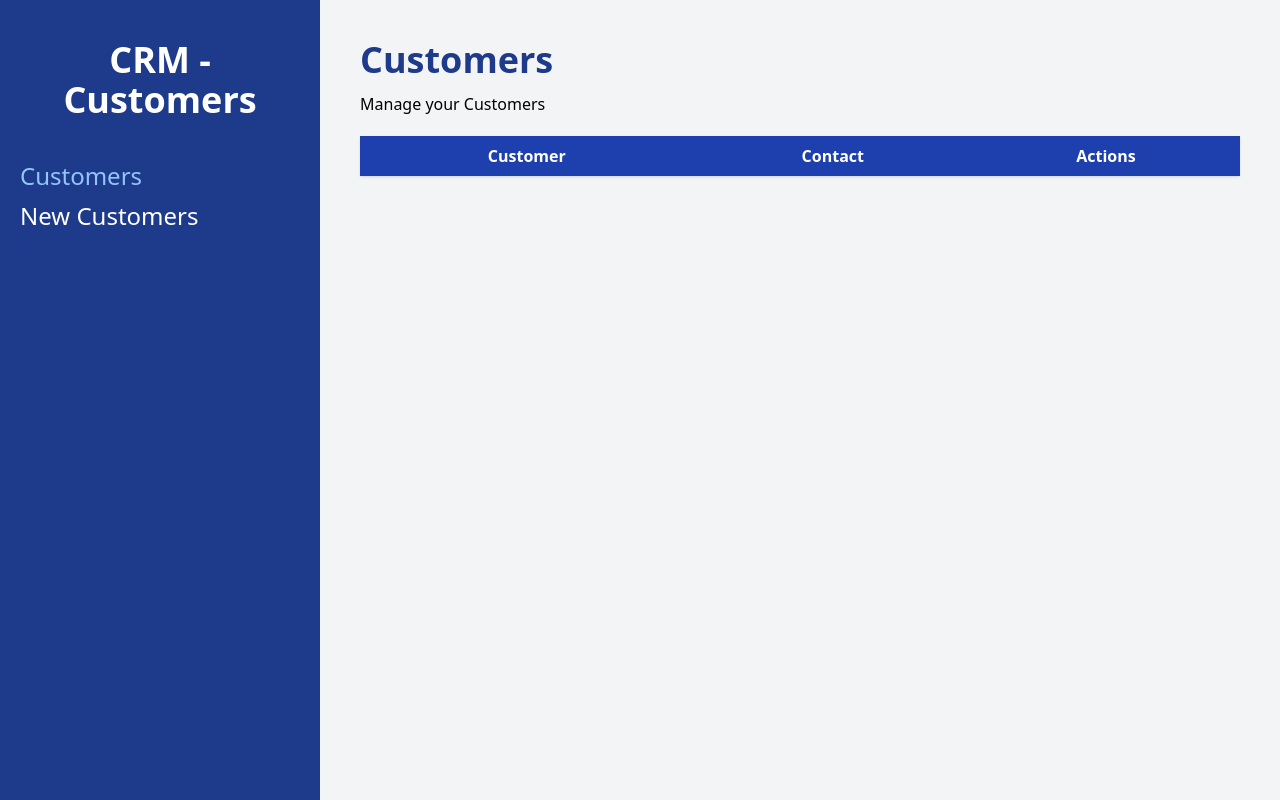
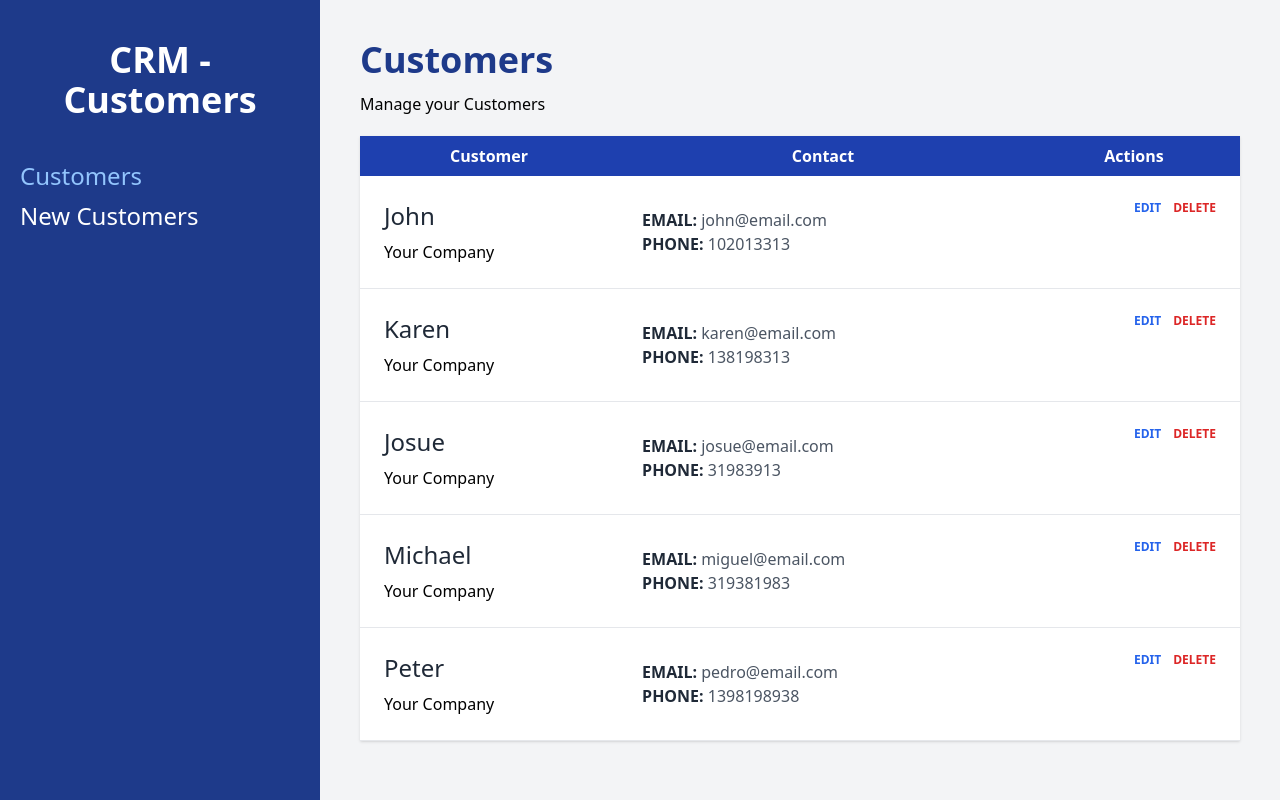
Before and after one commit to MaxiBelli/CRM, a React (Vite) app: page / in a window 1280 px wide. Built offline with nearby package versions, Linux system fonts and the light colour scheme.

Commit message:
feat: Add Iterate over Customers and Showing the information

```diff
--- /dev/null
+++ b/src/components/Customer.jsx
@@ -0,0 +1,41 @@
+function Customer({ customer }) {
+  const { name, company, email, phone, id } = customer;
+
+  return (
+    <tr className="border-b">
+      <td className="p-6 space-y-2">
+        <p className="text-2xl text-gray-800">{name}</p>
+        <p>{company}</p>
+      </td>
+      <td className="p-6">
+        <p className="text-gray-600">
+          {" "}
+          <span className="text-gray-800 uppercase font-bold">Email: </span>
+          {email}{" "}
+        </p>
+        <p className="text-gray-600">
+          {" "}
+          <span className="text-gray-800 uppercase font-bold">Phone: </span>
+          {phone}{" "}
+        </p>
+      </td>
+      <td className="p-6 flex gap-3 justify-end">
+        <button
+          type="button"
+          className="text-blue-600 hover:text-blue-700 uppercase font-bold text-xs"
+          onClick={() => navigate(`/clients/${id}/edit`)}
+        >
+          Edit
+        </button>
+        <button
+          type="submit"
+          className="text-red-600 hover:text-red-700 uppercase font-bold text-xs "
+        >
+          Delete
+        </button>
+      </td>
+    </tr>
+  );
+}
+
+export default Customer;
--- a/src/pages/Index.jsx
+++ b/src/pages/Index.jsx
@@ -1,6 +1,5 @@
 import { useLoaderData } from "react-router-dom";
-import { obtenercustomers } from "../data/customers";
-import customer from "../components/customer";
+import Customer from "../components/Customer";
 
 export function loader() {
   const customers = [
@@ -9,35 +8,35 @@ export function loader() {
       name: "John",
       phone: 102013313,
       email: "john@email.com",
-      company: "My Company",
+      company: "Your Company",
     },
     {
       id: 2,
       name: "Karen",
       phone: 138198313,
       email: "karen@email.com",
-      company: "My Company",
+      company: "Your Company",
     },
     {
       id: 3,
       name: "Josue",
       phone: 31983913,
       email: "josue@email.com",
-      company: "My Company",
+      company: "Your Company",
     },
     {
       id: 4,
       name: "Michael",
       phone: 319381983,
       email: "miguel@email.com",
-      company: "My Company",
+      company: "Your Company",
     },
     {
       id: 5,
       name: "Peter",
       phone: 1398198938,
       email: "pedro@email.com",
-      company: "My Company",
+      company: "Your Company",
     },
   ];
   return customers;
@@ -62,7 +61,7 @@ function Index() {
 
           <tbody>
             {customers.map((customer) => (
-              <customer customer={customer} key={customer.id} />
+              <Customer customer={customer} key={customer.id} />
             ))}
           </tbody>
         </table>
```
